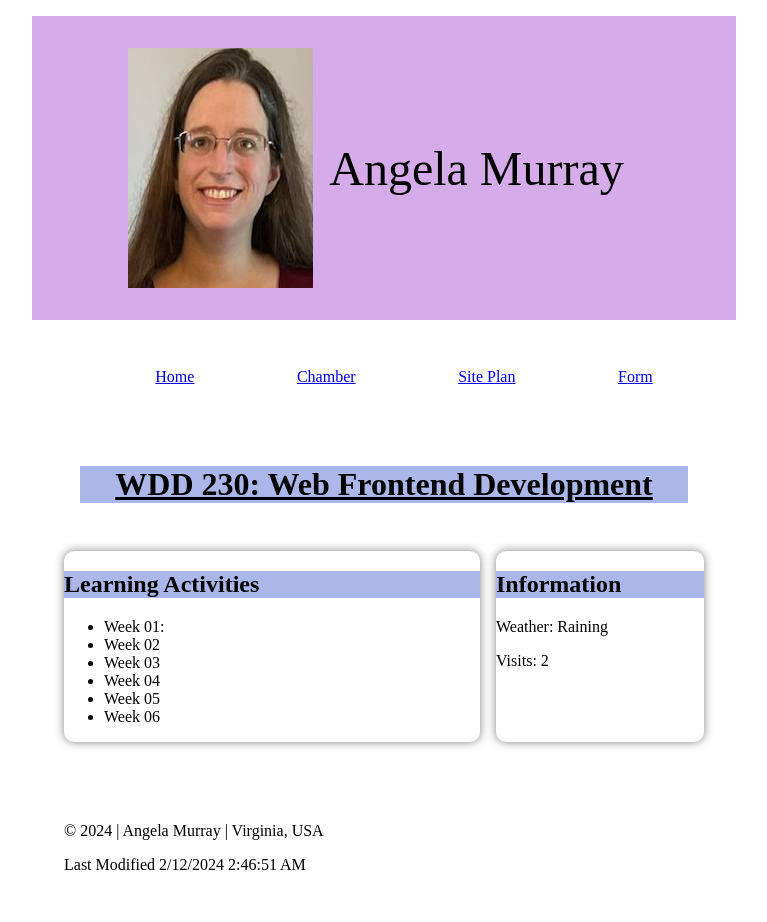
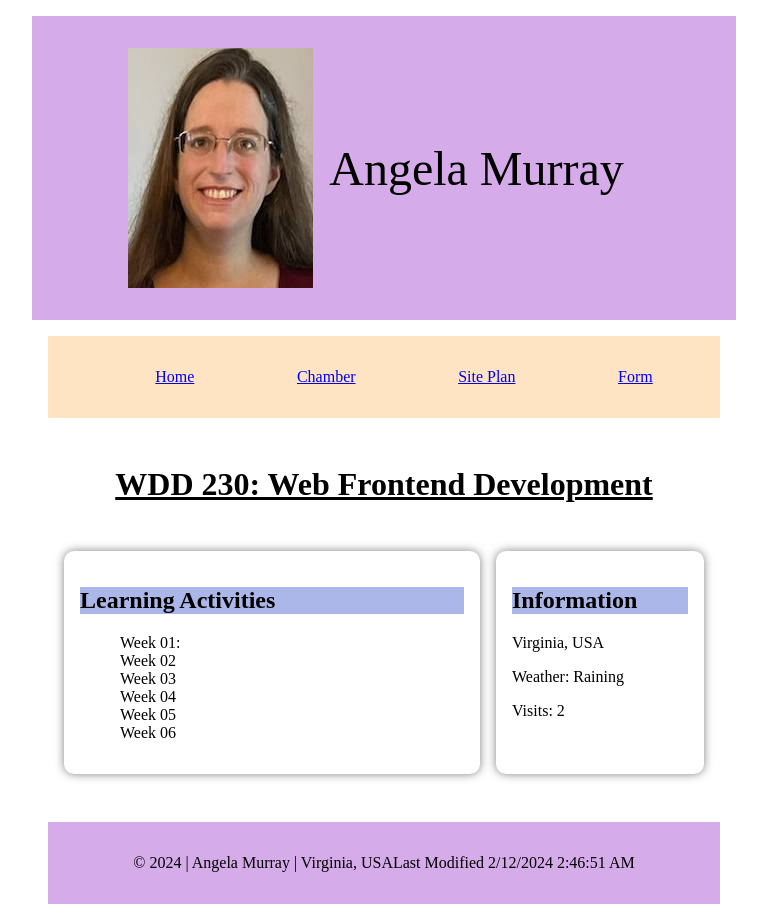
Before and after one commit to CatsRun/wdd230, a plain HTML site: page index.html in a window 1280 px wide. Shown: the whole page, without its empty margins (256-1023 px from the left). Drawn offline with Linux system fonts and the light colour scheme.

Commit message:
fixed css

```diff
--- a/index.html
+++ b/index.html
@@ -41,9 +41,9 @@
         </section>
         <section class="card">
             <h2>Information </h2>
+            <p>Virginia, USA</p>
             <p>Weather: Raining</p>
             <p>Visits: 2</p>
-            <p></p>
         </section>
     </main>
     <footer>
--- a/styles/base.css
+++ b/styles/base.css
@@ -29,6 +29,10 @@ main {
     gap: 1rem;
 }
 
+main section ul{
+    list-style: none;
+}
+
 /* main h1 {
     text-align: center;
     text-decoration:underline;
@@ -42,8 +46,12 @@ h2 {
     /* border-radius: 10px;   */
 }
 
+nav {
+    background-color: bisque;
+}
 nav ul{
     list-style: none; /*removes bullet points*/
+
 }
 
 nav a {
@@ -56,6 +64,13 @@ nav a {
     border-radius: 10px;
     overflow: hidden;
     margin: 1rem 0;
+    padding: 1rem;
+}
+
+footer {
+    display: flex;
+    justify-content: center;
+    background-color: #d6abe9;
 }
 
 .lato-regular {
--- a/styles/larger.css
+++ b/styles/larger.css
@@ -15,14 +15,12 @@
     nav ul {
         display: flex;
         justify-content: space-around;
-        list-style: none; /*removes bullet points*/
     }
 
     main h1 {
         text-align: center;
         text-decoration:underline;
         grid-column: 1/3;
-        background-color: #abb6e9;
         margin: 1rem;
     }
 
@@ -30,18 +28,9 @@
         flex: 1 1 100%;
     } */
 
-
     nav a:hover { /*when curser hovers over nav a boarder in there*/
         border: 1px solid;
     }
 
-    /* how do I get the title centered over the columns? */
-    /* main h1 {
-        grid-row: 1fr 2fr;
-    } */
-
-
-
-
 
 }
```
